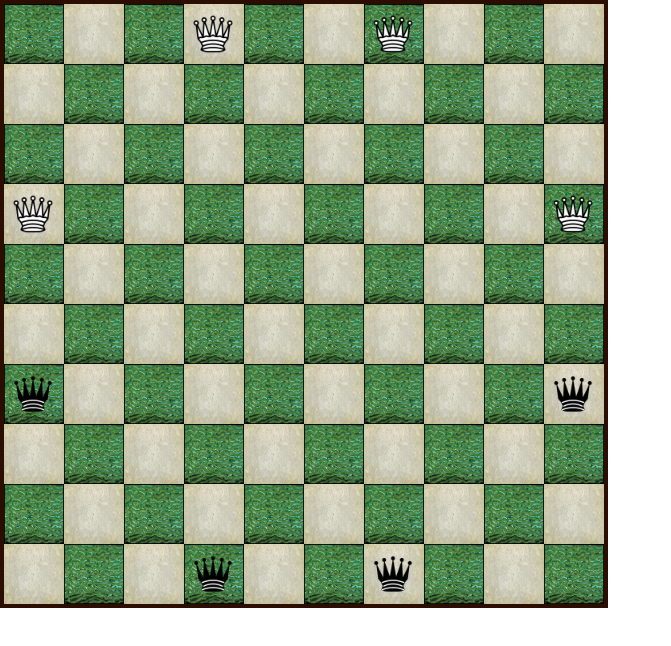
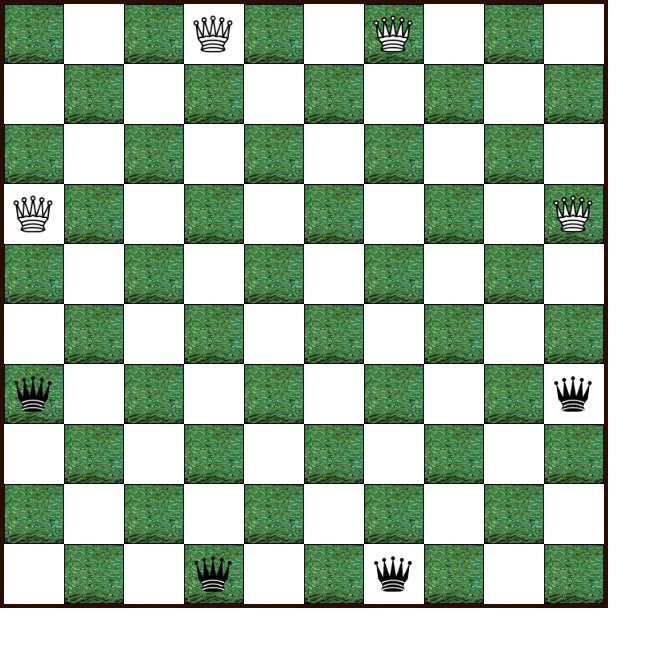
Before and after one commit to prakhar05/prakhar05.github.io, a website: page game.html in a window 1280 px wide. Shown: the whole page, without its empty margins (0-671 px from the left). Drawn offline with nearby package versions, Linux system fonts and the light colour scheme; some packages are replaced by stand-ins of ours; a script that the page names is missing.

Commit message:
Old tiles

```diff
--- a/game.css
+++ b/game.css
@@ -33,7 +33,8 @@ table {
 }
 
 .e {
-  background-image : url('img/tile2.jpg');
+  /*background-image : url('img/tile2.jpg');*/
+  background : #FFFFFF;
   background-size: 60px 60px;
 }
 
```
